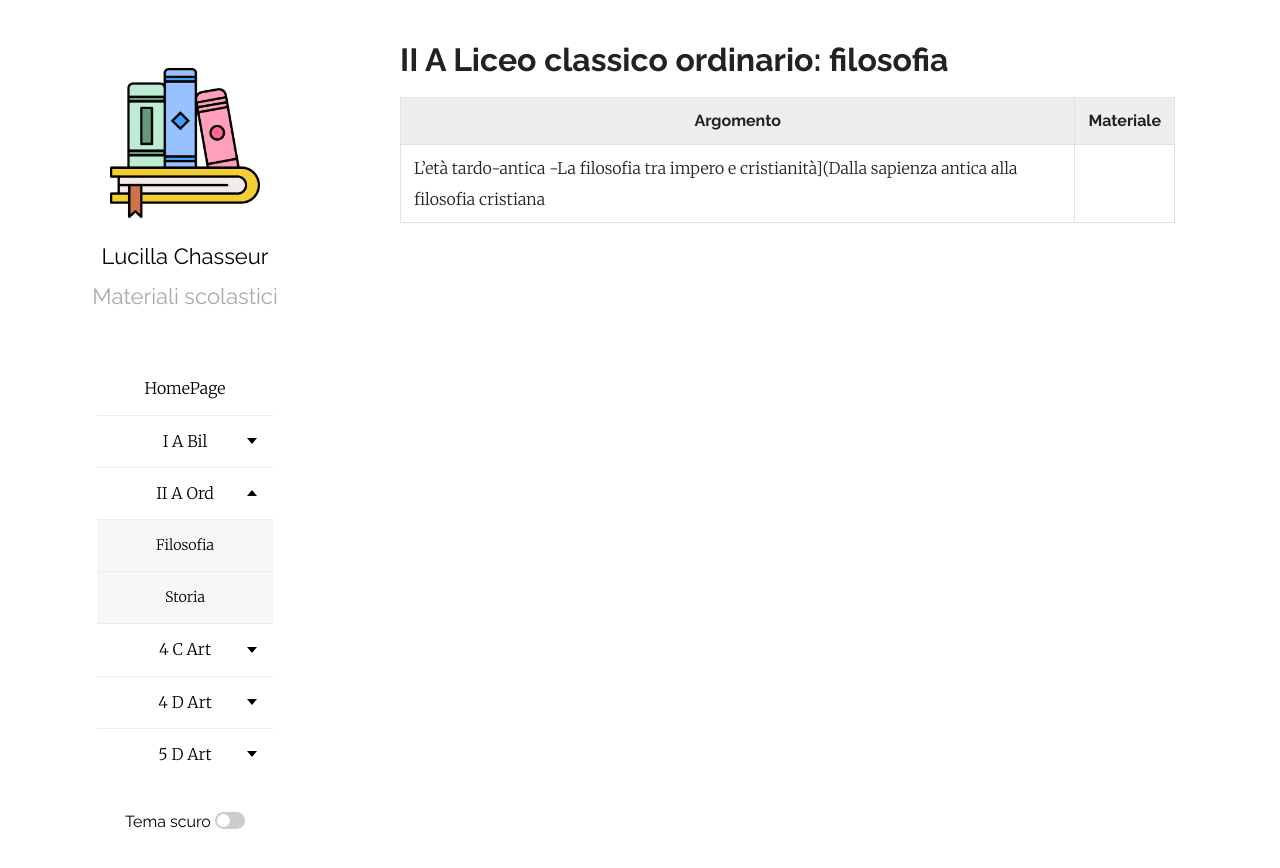
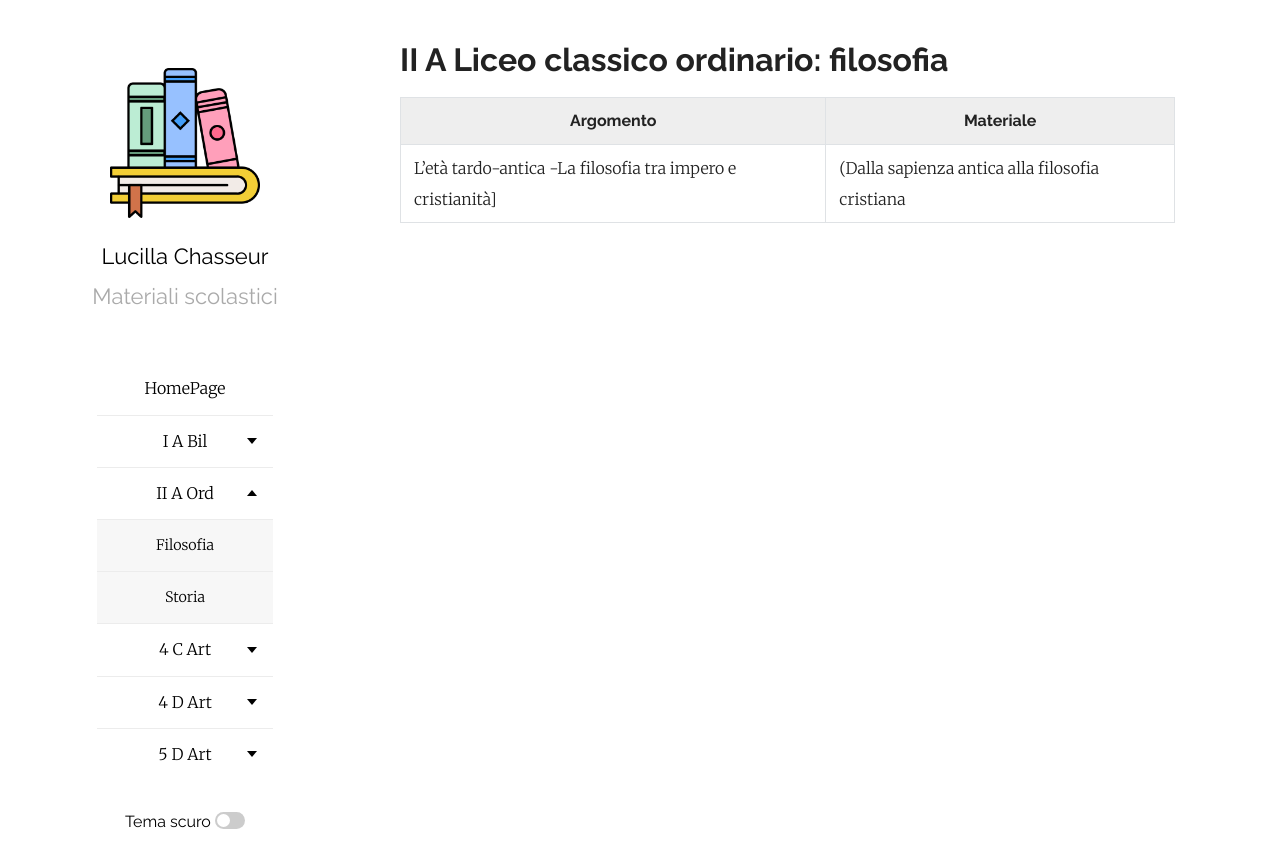
Before and after one commit to efemeridi/efemeridi.github.io, a Jekyll site: the page built from 2a_ord_filosofia.md, in a window 1280 px wide. Shown: the top 868 px of the page. Built offline with Jekyll 4.4.1, drawn with Linux system fonts in a browser that asks for light colours; our own code applies the rules of GitHub Pages for plain Markdown files.

```diff
--- a/2a_ord_filosofia.md
+++ b/2a_ord_filosofia.md
@@ -5,4 +5,4 @@ layout: page
 
 | Argomento | Materiale   |
 |-----------|-------------|
-|L'età tardo-antica -La filosofia tra impero e cristianità](Dalla sapienza antica alla filosofia cristiana
+|L'età tardo-antica -La filosofia tra impero e cristianità]|(Dalla sapienza antica alla filosofia cristiana
```
